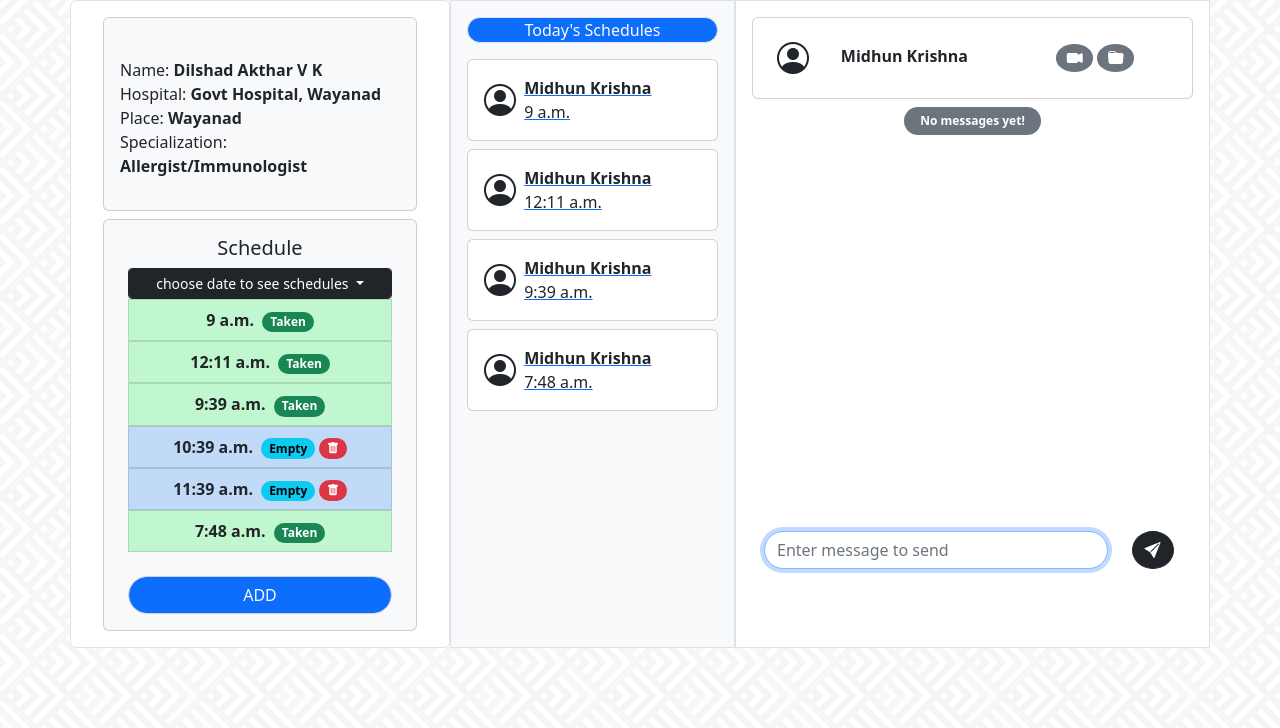
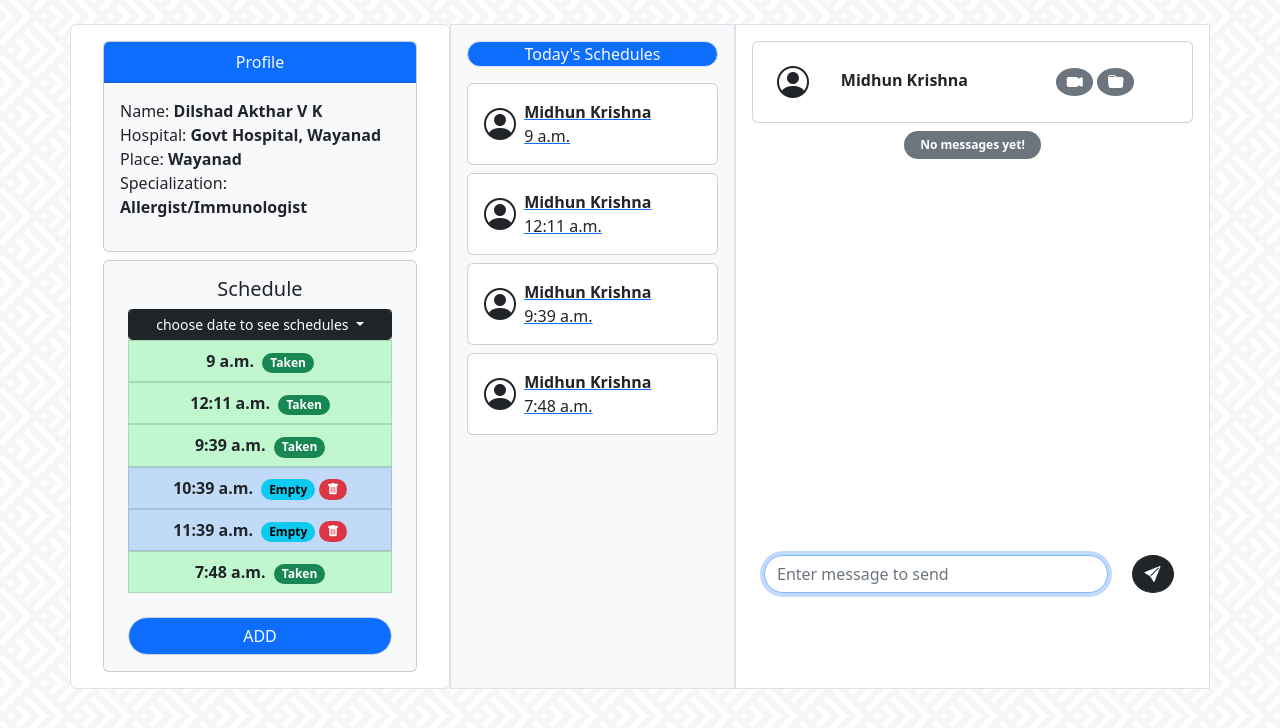
Before and after one commit to rashidm8714/DocHour, a Django app: template templates/doctor/doc-home.html in a window 1280 px wide. Shown: the part 56-784 px from the top of the page. Run offline with Django 4.2, Linux system fonts and the light colour scheme; the template is opened without the code that fills it: values that come from a table or form of the project are taken from there, others are empty; data comes from the database, SQL or seed files in the repository; both versions use the stored data as it was after the commit.

Commit message:
ui update in doc home

```diff
--- a/templates/doctor/doc-home.html
+++ b/templates/doctor/doc-home.html
@@ -34,11 +34,12 @@
           </a>
         </div>
       </nav>
+      <br>
       <div class="container">
       <div class="row">
         <div class="col-sm-4  border mx-auto px-4 py-2 text-center rounded bg-white" >
             <div class="card m-2 bg-light">
-              <br>
+              <div class="card-header bg-primary text-light">Profile</div>
             <p class="text-start p-3">
             Name: <b>{{doc.user.first_name}} {{doc.user.last_name}}</b><br>
             Hospital: <b>{{doc.hospital}} </b><br>
```
Also changed, not shown: db.sqlite3.
